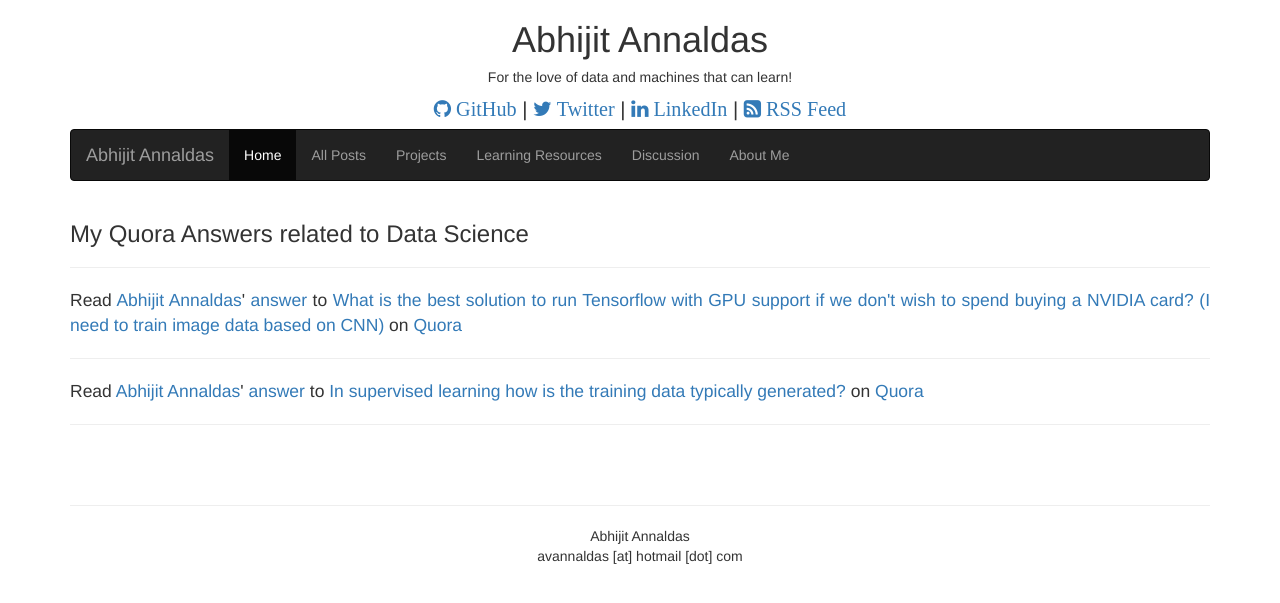
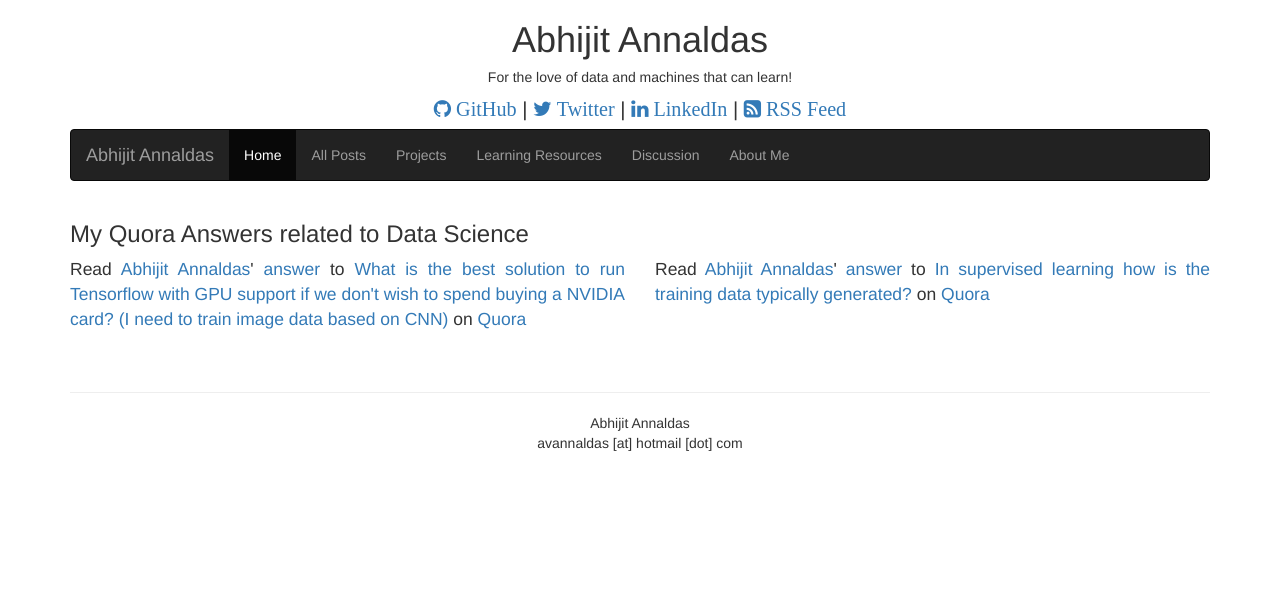
Before and after one commit to devm1023/ML_project, a Jekyll site: the page built from pages/quora-answers.html, in a window 1280 px wide. Shown: the top 603 px of the page. Built offline with Jekyll 4.4.1, drawn with Linux system fonts in a browser that asks for light colours; nearby versions of some CDN libraries; a script that is not in the unit is left out.

Commit message:
Update quora-answers.html

```diff
--- a/pages/quora-answers.html
+++ b/pages/quora-answers.html
@@ -3,10 +3,12 @@ layout: page
 title:  My Quora Answers related to Data Science
 permalink: /quora-answers/
 ---
-<p style="text-align:center">
-<hr />
-<span class='quora-content-embed' data-name='What-is-the-best-solution-to-run-Tensorflow-with-GPU-support-if-we-dont-wish-to-spend-buying-a-NVIDIA-card-I-need-to-train-image-data-based-on-CNN/answer/Abhijit-Annaldas'>Read <a class='quora-content-link' data-width='559' data-height='250' href='https://www.quora.com/What-is-the-best-solution-to-run-Tensorflow-with-GPU-support-if-we-dont-wish-to-spend-buying-a-NVIDIA-card-I-need-to-train-image-data-based-on-CNN/answer/Abhijit-Annaldas' data-type='answer' data-id='52126215' data-key='d5d3ae6f04bd92c23272d7e2647d9bb0' load-full-answer='True' data-embed='erbugdx'><a href='https://www.quora.com/Abhijit-Annaldas'>Abhijit Annaldas</a>&#039; <a href='/What-is-the-best-solution-to-run-Tensorflow-with-GPU-support-if-we-dont-wish-to-spend-buying-a-NVIDIA-card-I-need-to-train-image-data-based-on-CNN#ans52126215'>answer</a> to <a href='/What-is-the-best-solution-to-run-Tensorflow-with-GPU-support-if-we-dont-wish-to-spend-buying-a-NVIDIA-card-I-need-to-train-image-data-based-on-CNN' ref='canonical'><span class="rendered_qtext">What is the best solution to run Tensorflow with GPU support if we don&#039;t wish to spend buying a NVIDIA card? (I need to train image data based on CNN)</span></a></a> on <a href='https://www.__nousername__.main.quora.com'>Quora</a><script type="text/javascript" src="https://www.quora.com/widgets/content"></script></span>
-<hr />
-<span class='quora-content-embed' data-name='In-supervised-learning-how-is-the-training-data-typically-generated/answer/Abhijit-Annaldas'>Read <a class='quora-content-link' data-width='559' data-height='250' href='https://www.quora.com/In-supervised-learning-how-is-the-training-data-typically-generated/answer/Abhijit-Annaldas' data-type='answer' data-id='52154842' data-key='665402be406f849030e676bed40654c4' load-full-answer='True' data-embed='erbugdx'><a href='https://www.quora.com/Abhijit-Annaldas'>Abhijit Annaldas</a>&#039; <a href='/In-supervised-learning-how-is-the-training-data-typically-generated#ans52154842'>answer</a> to <a href='/In-supervised-learning-how-is-the-training-data-typically-generated' ref='canonical'><span class="rendered_qtext">In supervised learning how is the training data typically generated?</span></a></a> on <a href='https://www.__nousername__.main.quora.com'>Quora</a><script type="text/javascript" src="https://www.quora.com/widgets/content"></script></span>
-<hr />
-</p>
+
+<div class="row" style="text-align:justify;">
+	<div class="col-sm-6" style="text-align:justify;">
+    <span class='quora-content-embed' data-name='What-is-the-best-solution-to-run-Tensorflow-with-GPU-support-if-we-dont-wish-to-spend-buying-a-NVIDIA-card-I-need-to-train-image-data-based-on-CNN/answer/Abhijit-Annaldas'>Read <a class='quora-content-link' data-width='559' data-height='250' href='https://www.quora.com/What-is-the-best-solution-to-run-Tensorflow-with-GPU-support-if-we-dont-wish-to-spend-buying-a-NVIDIA-card-I-need-to-train-image-data-based-on-CNN/answer/Abhijit-Annaldas' data-type='answer' data-id='52126215' data-key='d5d3ae6f04bd92c23272d7e2647d9bb0' load-full-answer='True' data-embed='erbugdx'><a href='https://www.quora.com/Abhijit-Annaldas'>Abhijit Annaldas</a>&#039; <a href='/What-is-the-best-solution-to-run-Tensorflow-with-GPU-support-if-we-dont-wish-to-spend-buying-a-NVIDIA-card-I-need-to-train-image-data-based-on-CNN#ans52126215'>answer</a> to <a href='/What-is-the-best-solution-to-run-Tensorflow-with-GPU-support-if-we-dont-wish-to-spend-buying-a-NVIDIA-card-I-need-to-train-image-data-based-on-CNN' ref='canonical'><span class="rendered_qtext">What is the best solution to run Tensorflow with GPU support if we don&#039;t wish to spend buying a NVIDIA card? (I need to train image data based on CNN)</span></a></a> on <a href='https://www.__nousername__.main.quora.com'>Quora</a><script type="text/javascript" src="https://www.quora.com/widgets/content"></script></span>
+  </div>
+	<div class="col-sm-6" style="text-align:justify;">
+    <span class='quora-content-embed' data-name='In-supervised-learning-how-is-the-training-data-typically-generated/answer/Abhijit-Annaldas'>Read <a class='quora-content-link' data-width='559' data-height='250' href='https://www.quora.com/In-supervised-learning-how-is-the-training-data-typically-generated/answer/Abhijit-Annaldas' data-type='answer' data-id='52154842' data-key='665402be406f849030e676bed40654c4' load-full-answer='True' data-embed='erbugdx'><a href='https://www.quora.com/Abhijit-Annaldas'>Abhijit Annaldas</a>&#039; <a href='/In-supervised-learning-how-is-the-training-data-typically-generated#ans52154842'>answer</a> to <a href='/In-supervised-learning-how-is-the-training-data-typically-generated' ref='canonical'><span class="rendered_qtext">In supervised learning how is the training data typically generated?</span></a></a> on <a href='https://www.__nousername__.main.quora.com'>Quora</a><script type="text/javascript" src="https://www.quora.com/widgets/content"></script></span>
+  </div>
+</div>
```
